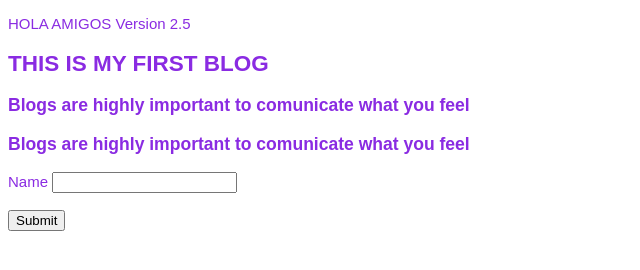
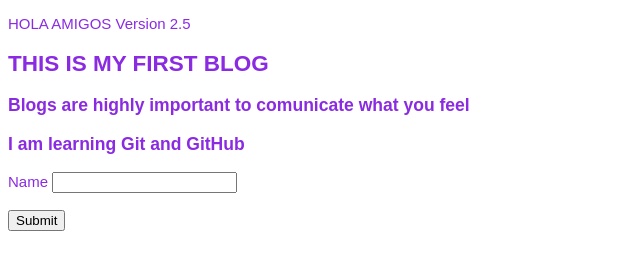
Before and after one commit to TECNOVISION/GIT-PROOF, a plain HTML site: page index.html in a window 1280 px wide. Shown: the whole page, without its empty margins (0-640 px from the left). Drawn offline with Linux system fonts and the light colour scheme.

Commit message:
Working together

```diff
--- a/index.html
+++ b/index.html
@@ -11,7 +11,7 @@
     <p>HOLA AMIGOS Version 2.5</p>
     <h2>THIS IS MY FIRST BLOG</h2>
     <h3>Blogs are highly important to comunicate what you feel</h3>
-    <h3>Blogs are highly important to comunicate what you feel</h3>
+    <h3>I am learning Git and GitHub</h3>
    <form action="form">
        <label for="name">Name</label>
        <input type="text" required><br><br>
```
